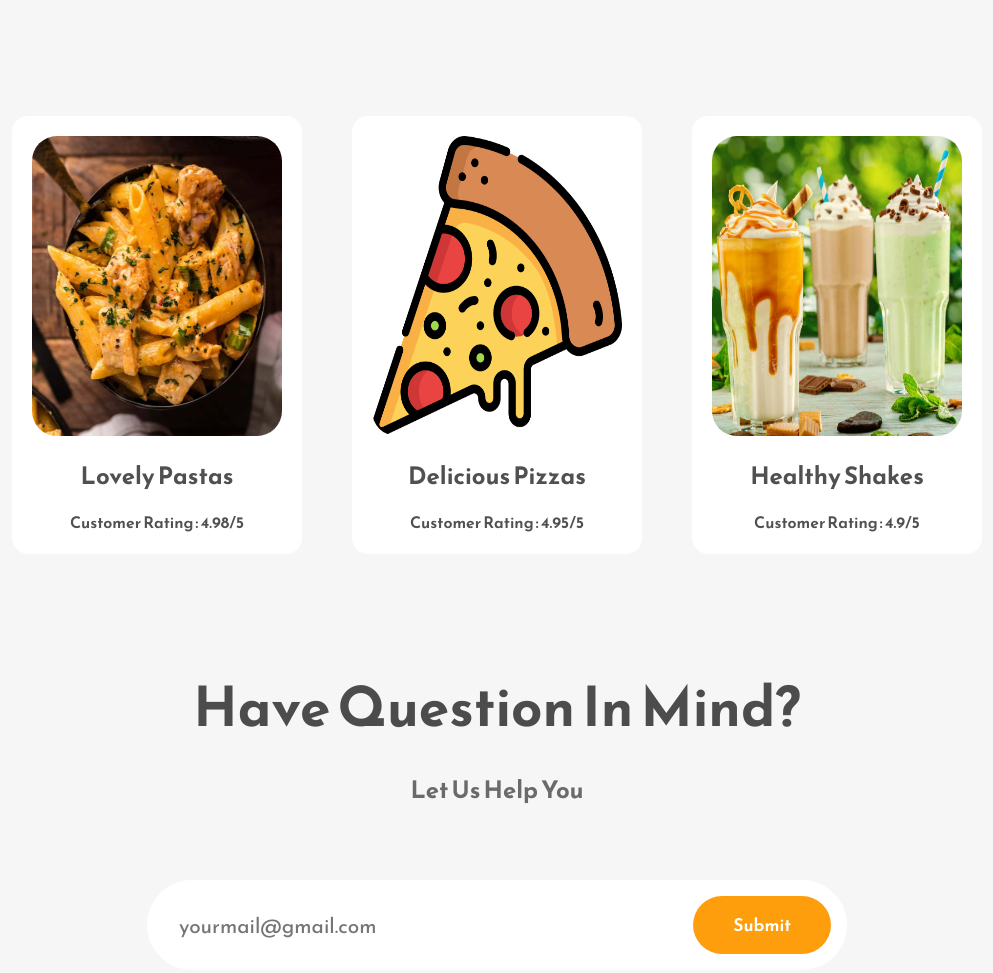
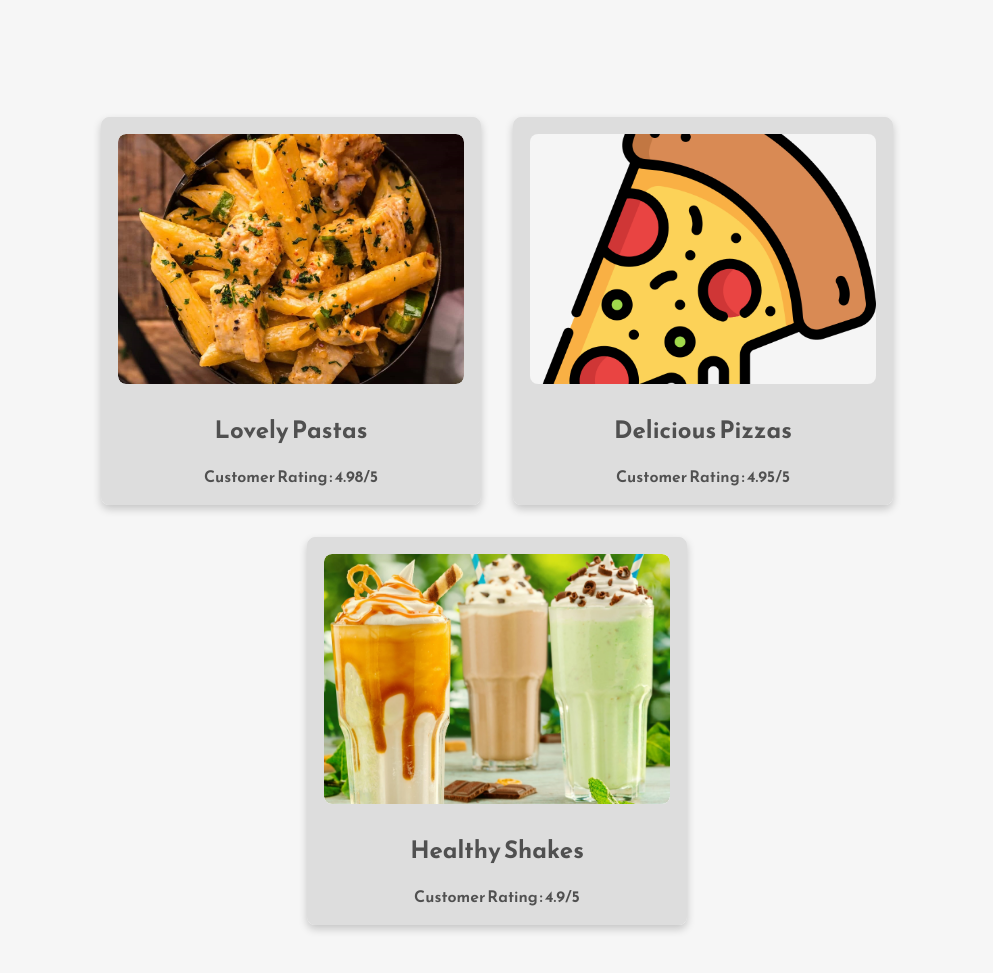
Before and after one commit to sriaryan01/cafeEase_Ui, a React app: page / in a window 1280 px wide. Shown: the part 1998-2971 px from the top of the page, without its empty margins (143-1136 px from the left). Built offline with nearby package versions, Linux system fonts and the light colour scheme.

Commit message:
improved user categories page

```diff
--- a/src/CSS/UserCategories.css
+++ b/src/CSS/UserCategories.css
@@ -10,26 +10,47 @@
 }
 
 .category-section-info {
-    width: 290px;
-    min-height: 350px;
-    background-color: white;
-    padding: 20px 20px;
+    width: 380px;
+    min-height: auto;
+    background-color: rgba(0, 0, 0, 0.1);
+    padding: 16px;
     display: flex;
     flex-direction: column;
-    justify-content: center;
+    justify-content: flex-start;
     align-items: center;
     text-align: center;
-    border-radius: 1rem;
+    border-radius: 8px;
     color: #505050;
-    margin: 15px 25px;
+    margin: 16px;
+    border: 1px solid #ddd;
+    box-shadow: 0 4px 8px rgba(0, 0, 0, 0.2);
 }
 
+.category-section-info:hover {
+    background-color: #f6f6f6;
+    box-shadow: none;
+    border: 1px solid #666;
+}
+
+.info-boxes-img-container {
+    width: 100%;
+    height: 250px;
+    margin-bottom: 12px;
+    border-radius: 8px;
+    overflow: hidden;
+    background-color: #f5f5f5;
+    display: flex;
+    align-items: center;
+    justify-content: center;
+    position: relative;
+}
 
 .top-category-img {
-    width: 300px;
-    border-radius: 25px;
-    height: 300px;
-    /* margin: 10px; */
+    width: 100%;
+    height: 100%;
+    object-fit: cover;
+    object-position: center;
+    border-radius: 8px;
 }
 
 @media (max-width: 450px) {
```
